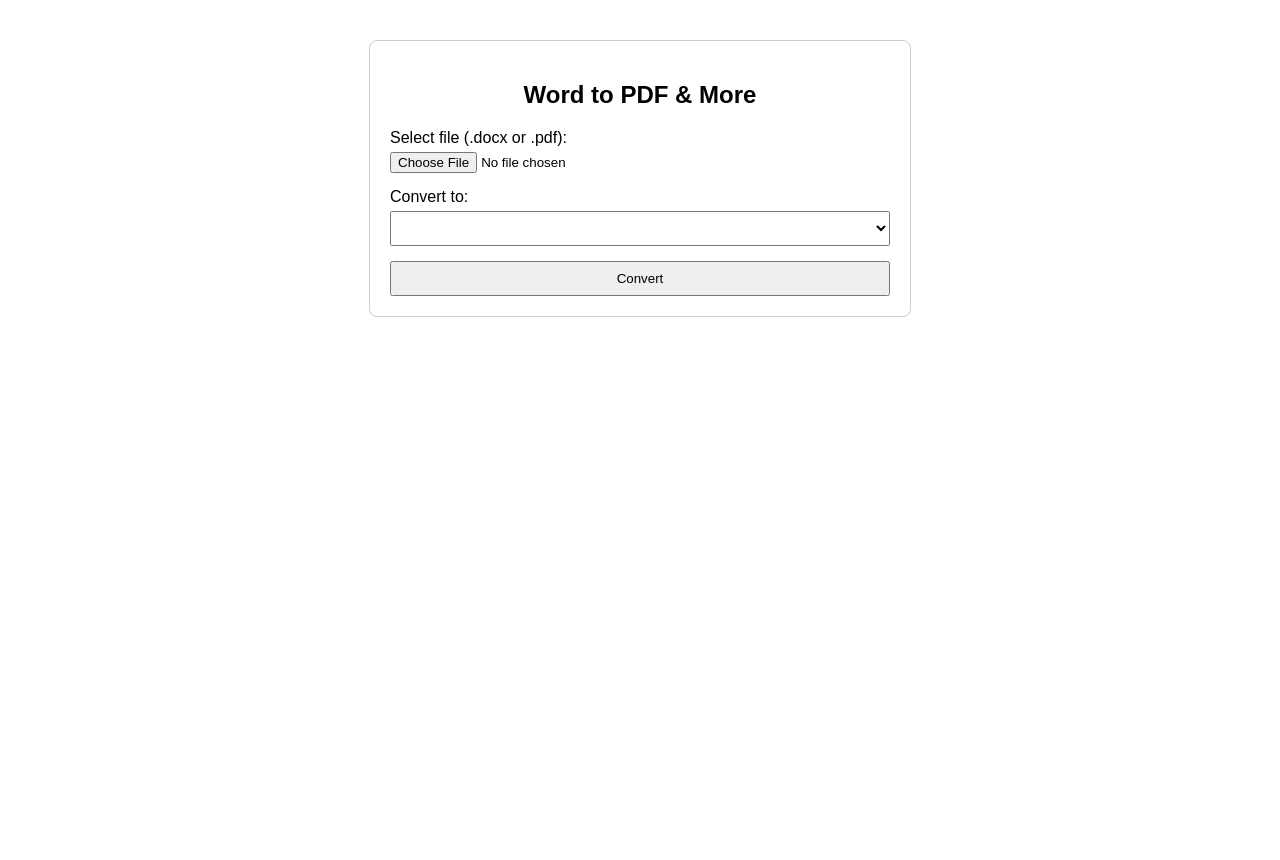
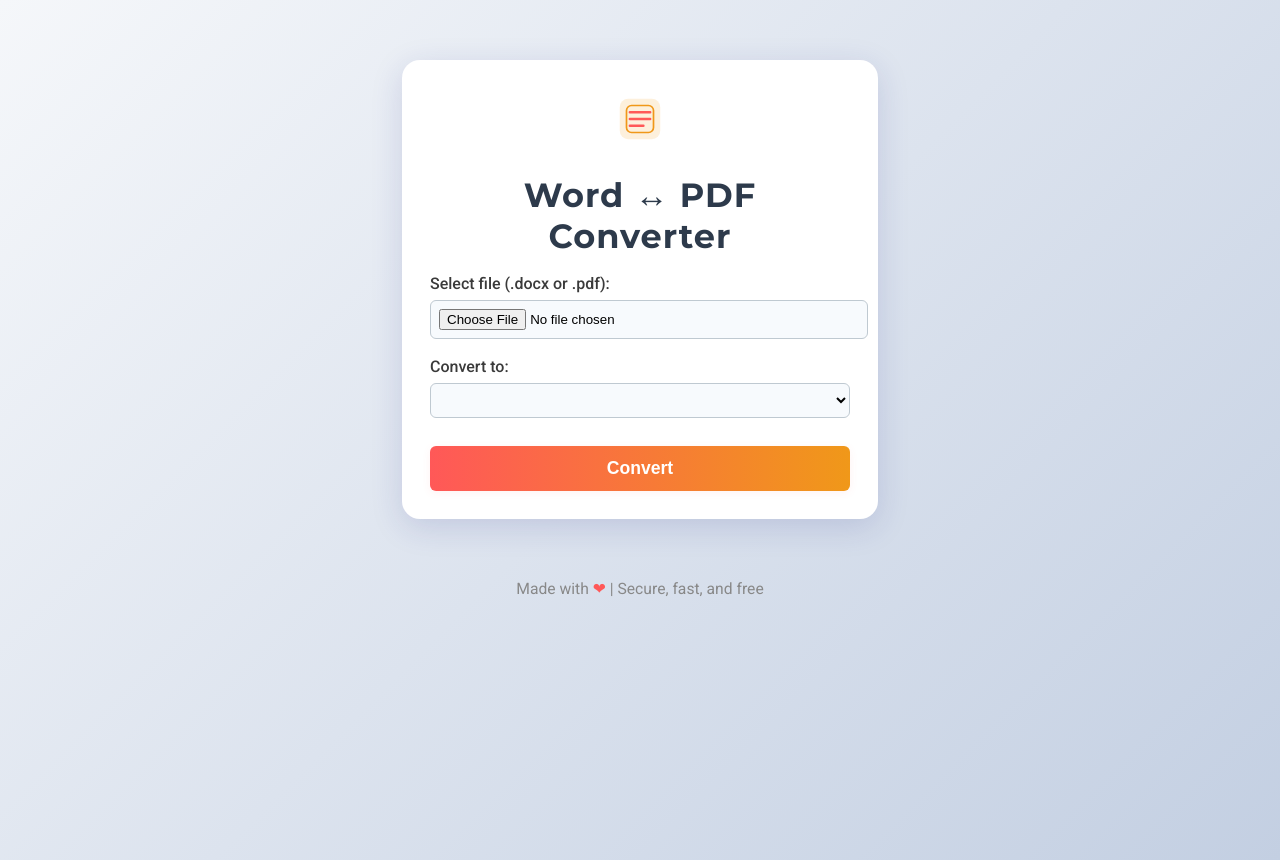
Before and after one commit to Shubhamk4544/word-to-pdf, a Flask app: page / in a window 1280 px wide. Before the commit the page ends 800 px from the top, so only its background shows below. Run offline with Flask 3, Linux system fonts and the light colour scheme; lists and menus that the app fills with data are empty.

Commit message:
UI updated

```diff
--- a/Word-to-PDF/templates/index.html
+++ b/Word-to-PDF/templates/index.html
@@ -3,16 +3,113 @@
 <head>
     <meta charset="UTF-8">
     <meta name="viewport" content="width=device-width, initial-scale=1.0">
-    <title>Word to PDF Converter</title>
+    <title>Word ↔ PDF Converter</title>
+    <link href="https://fonts.googleapis.com/css2?family=Montserrat:wght@700&family=Roboto:wght@400;500&display=swap" rel="stylesheet">
     <style>
-        body { font-family: Arial, sans-serif; margin: 40px; }
-        .container { max-width: 500px; margin: auto; padding: 20px; border: 1px solid #ccc; border-radius: 8px; }
-        h2 { text-align: center; }
-        .form-group { margin-bottom: 15px; }
-        label { display: block; margin-bottom: 5px; }
-        input[type="file"] { width: 100%; }
-        select, button { width: 100%; padding: 8px; }
-        .alert { color: red; text-align: center; }
+        body {
+            font-family: 'Roboto', Arial, sans-serif;
+            background: linear-gradient(135deg, #f5f7fa 0%, #c3cfe2 100%);
+            min-height: 100vh;
+            margin: 0;
+        }
+        .container {
+            max-width: 420px;
+            margin: 60px auto;
+            background: #fff;
+            box-shadow: 0 8px 32px 0 rgba(31, 38, 135, 0.15);
+            border-radius: 18px;
+            padding: 32px 28px 28px 28px;
+            position: relative;
+        }
+        h2 {
+            font-family: 'Montserrat', sans-serif;
+            font-size: 2.1rem;
+            color: #2d3a4b;
+            text-align: center;
+            margin-bottom: 18px;
+            letter-spacing: 1px;
+        }
+        .form-group {
+            margin-bottom: 18px;
+        }
+        label {
+            display: block;
+            margin-bottom: 7px;
+            color: #3a3a3a;
+            font-weight: 500;
+        }
+        input[type="file"] {
+            width: 100%;
+            padding: 8px;
+            border: 1.5px solid #bfc9d1;
+            border-radius: 6px;
+            background: #f7fafd;
+        }
+        select {
+            width: 100%;
+            padding: 8px;
+            border: 1.5px solid #bfc9d1;
+            border-radius: 6px;
+            background: #f7fafd;
+        }
+        button[type="submit"] {
+            width: 100%;
+            padding: 12px;
+            background: linear-gradient(90deg, #ff5858 0%, #f09819 100%);
+            color: #fff;
+            font-size: 1.1rem;
+            font-weight: 700;
+            border: none;
+            border-radius: 6px;
+            margin-top: 10px;
+            cursor: pointer;
+            box-shadow: 0 2px 8px rgba(255, 88, 88, 0.08);
+            transition: background 0.2s, transform 0.2s;
+        }
+        button[type="submit"]:hover {
+            background: linear-gradient(90deg, #f09819 0%, #ff5858 100%);
+            transform: translateY(-2px) scale(1.03);
+        }
+        .alert {
+            color: #fff;
+            background: linear-gradient(90deg, #ff5858 0%, #f09819 100%);
+            padding: 10px 0;
+            border-radius: 6px;
+            text-align: center;
+            margin-bottom: 18px;
+            font-weight: 500;
+            letter-spacing: 0.5px;
+        }
+        .download-btn {
+            background: linear-gradient(90deg, #ff5858 0%, #f09819 100%);
+            color: #fff;
+            width: 100%;
+            padding: 12px;
+            margin-top: 22px;
+            font-size: 1.1rem;
+            border: none;
+            border-radius: 6px;
+            font-weight: 700;
+            cursor: pointer;
+            box-shadow: 0 2px 8px rgba(255, 88, 88, 0.08);
+            transition: background 0.2s, transform 0.2s;
+        }
+        .download-btn:hover {
+            background: linear-gradient(90deg, #f09819 0%, #ff5858 100%);
+            transform: translateY(-2px) scale(1.03);
+        }
+        .footer {
+            text-align: center;
+            margin-top: 32px;
+            color: #888;
+            font-size: 0.98rem;
+        }
+        .icon {
+            display: block;
+            margin: 0 auto 18px auto;
+            width: 54px;
+            height: 54px;
+        }
     </style>
     <script>
     function updateDropdown() {
@@ -41,7 +138,12 @@
 </head>
 <body>
     <div class="container">
-        <h2>Word to PDF & More</h2>
+        <svg class="icon" viewBox="0 0 64 64" fill="none" xmlns="http://www.w3.org/2000/svg">
+            <rect x="8" y="8" width="48" height="48" rx="10" fill="#f09819" fill-opacity="0.15"/>
+            <path d="M20 24H44M20 32H44M20 40H36" stroke="#ff5858" stroke-width="3" stroke-linecap="round"/>
+            <rect x="16" y="16" width="32" height="32" rx="6" stroke="#f09819" stroke-width="2"/>
+        </svg>
+        <h2>Word ↔ PDF Converter</h2>
         {% with messages = get_flashed_messages() %}
           {% if messages %}
             <div class="alert">{{ messages[0] }}</div>
@@ -62,14 +164,17 @@
         </form>
         {% if show_download %}
         <form method="get" action="/download">
-            <button type="submit" style="background-color: red; color: white; width: 100%; padding: 10px; margin-top: 20px; font-size: 16px; border: none; border-radius: 4px;">Download</button>
+            <button type="submit" class="download-btn">Download PDF</button>
         </form>
         {% endif %}
         {% if show_docx_download %}
         <form method="get" action="/download-docx">
-            <button type="submit" style="background-color: red; color: white; width: 100%; padding: 10px; margin-top: 20px; font-size: 16px; border: none; border-radius: 4px;">Download DOCX</button>
+            <button type="submit" class="download-btn">Download DOCX</button>
         </form>
         {% endif %}
     </div>
+    <div class="footer">
+        <span>Made with <span style="color:#ff5858">&#10084;</span> | Secure, fast, and free</span>
+    </div>
 </body>
 </html>
```
